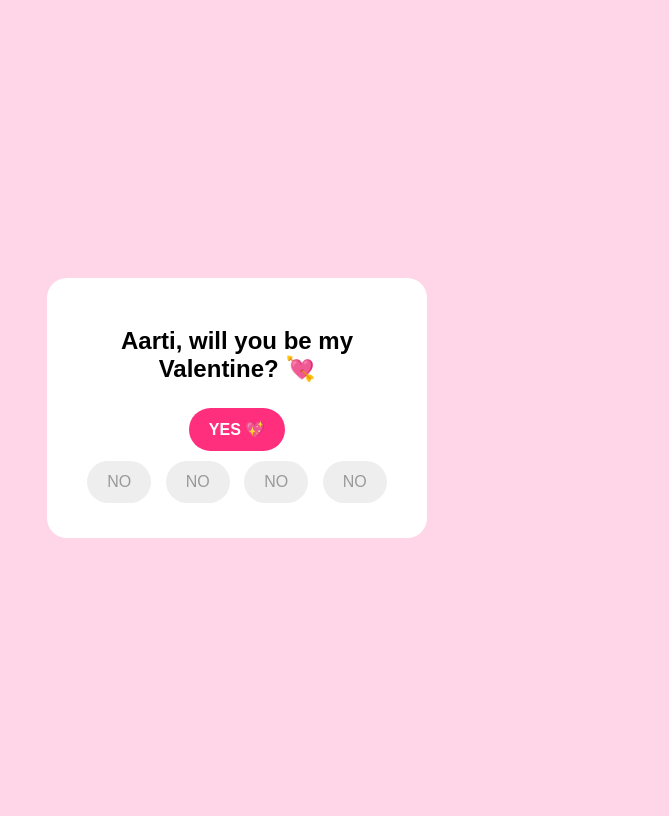
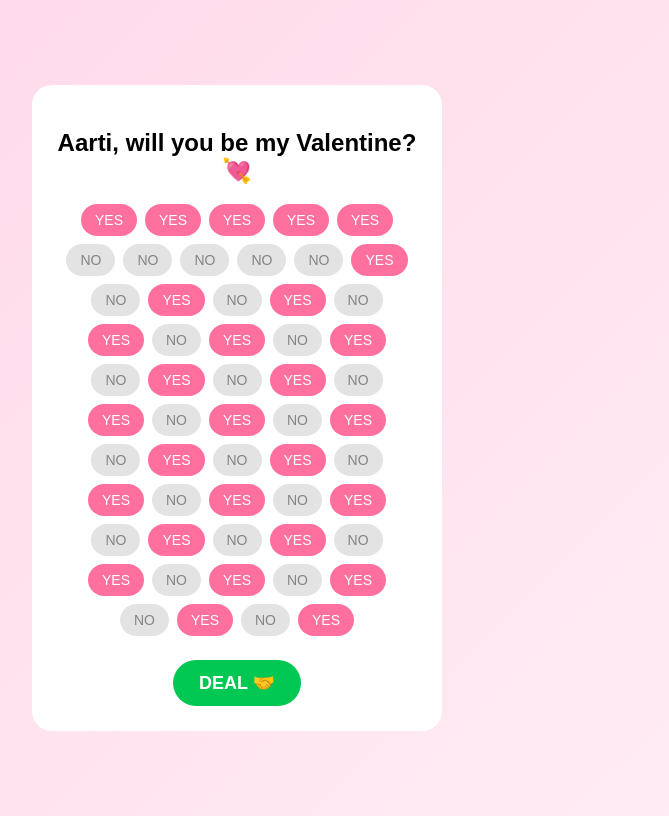
Before and after one commit to asaiki69/Art-valentine, a plain HTML site: page index.html in a window 1280 px wide. Shown: the whole page, without its empty margins (403-1072 px from the left). Drawn offline with Linux system fonts and the light colour scheme.

Commit message:
Update index.html

```diff
--- a/index.html
+++ b/index.html
@@ -2,10 +2,10 @@
 <html lang="en">
 <head>
 <meta charset="UTF-8">
-<title>Valentine 💖</title>
+<title>Valentine 💘</title>
 <style>
 body {
-  background: #ffd6e8;
+  background: linear-gradient(135deg, #ffd6e8, #ffeef5);
   font-family: Arial, sans-serif;
   display: flex;
   justify-content: center;
@@ -15,35 +15,47 @@ body {
 
 .card {
   background: white;
-  padding: 30px;
+  padding: 25px;
   border-radius: 20px;
   text-align: center;
-  width: 320px;
+  width: 360px;
+  max-height: 90vh;
+  overflow-y: auto;
 }
 
 h2 {
-  margin-bottom: 20px;
+  margin-bottom: 15px;
 }
 
-button {
-  border: none;
-  padding: 12px 20px;
-  border-radius: 30px;
-  margin: 5px;
-  font-size: 16px;
+.buttons {
+  display: flex;
+  flex-wrap: wrap;
+  justify-content: center;
 }
 
-#yes {
-  background: #ff2f7d;
-  color: white;
-  font-weight: bold;
-  cursor: pointer;
+.fake {
+  border: none;
+  padding: 8px 14px;
+  margin: 4px;
+  border-radius: 20px;
+  font-size: 14px;
+  opacity: 0.8;
+  cursor: not-allowed;
 }
 
-.no {
-  background: #eee;
-  color: #999;
-  cursor: not-allowed;
+.yes { background: #ff4d88; color: white; }
+.no { background: #ddd; color: #666; }
+
+#deal {
+  margin-top: 20px;
+  background: #00c853;
+  color: white;
+  font-size: 18px;
+  font-weight: bold;
+  padding: 12px 26px;
+  border-radius: 30px;
+  border: none;
+  cursor: pointer;
 }
 
 #dance {
@@ -51,35 +63,58 @@ button {
 }
 
 img {
-  width: 200px;
-  margin-top: 20px;
+  width: 220px;
+  margin-top: 15px;
 }
 </style>
 </head>
 
 <body>
+
 <div class="card" id="question">
   <h2>Aarti, will you be my Valentine? 💘</h2>
 
-  <button id="yes" onclick="showLove()">YES 💖</button><br>
+  <div class="buttons">
+    <!-- 50+ Fake YES & NO -->
+    <!-- YES -->
+    <button class="fake yes">YES</button>
+    <button class="fake yes">YES</button>
+    <button class="fake yes">YES</button>
+    <button class="fake yes">YES</button>
+    <button class="fake yes">YES</button>
 
-  <button class="no">NO</button>
-  <button class="no">NO</button>
-  <button class="no">NO</button>
-  <button class="no">NO</button>
+    <!-- NO -->
+    <button class="fake no">NO</button>
+    <button class="fake no">NO</button>
+    <button class="fake no">NO</button>
+    <button class="fake no">NO</button>
+    <button class="fake no">NO</button>
+
+    <!-- repeat -->
+    <script>
+      for(let i=0;i<45;i++){
+        document.write(
+          `<button class="fake ${i%2==0?'yes':'no'}">${i%2==0?'YES':'NO'}</button>`
+        );
+      }
+    </script>
+  </div>
+
+  <button id="deal" onclick="celebrate()">DEAL 🤝</button>
 </div>
 
 <div class="card" id="dance">
-  <h2>Yayyy!!! 💃🕺</h2>
-  <p>You just made my day 💕</p>
+  <h2>YAYYY!!! 🥳💃</h2>
+  <p>Best deal ever 💖</p>
   <img src="https://media.giphy.com/media/l0MYt5jPR6QX5pnqM/giphy.gif">
 </div>
 
 <script>
-function showLove() {
-  document.getElementById("question").style.display = "none";
-  document.getElementById("dance").style.display = "block";
+function celebrate(){
+  document.getElementById("question").style.display="none";
+  document.getElementById("dance").style.display="block";
 }
 </script>
+
 </body>
 </html>
```
